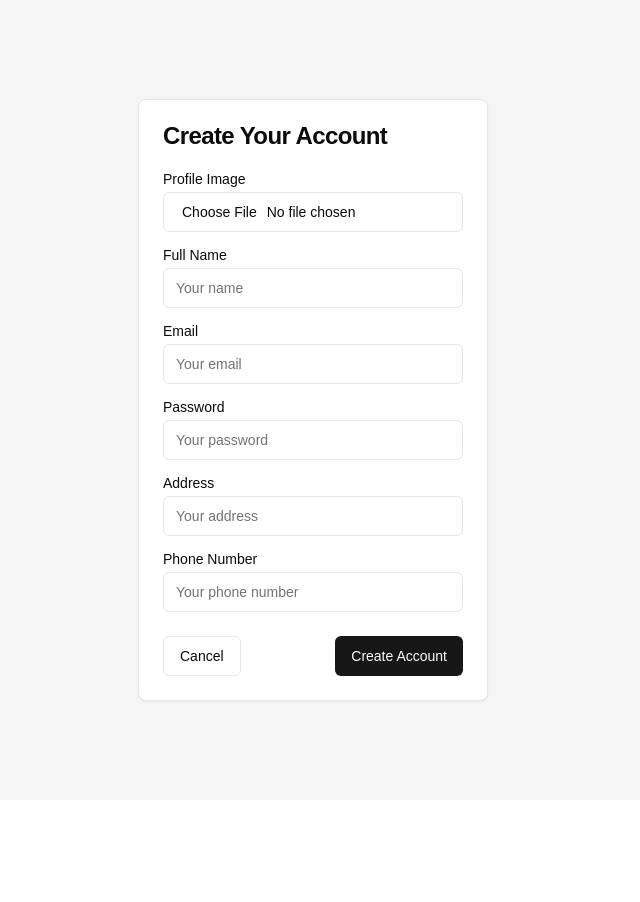
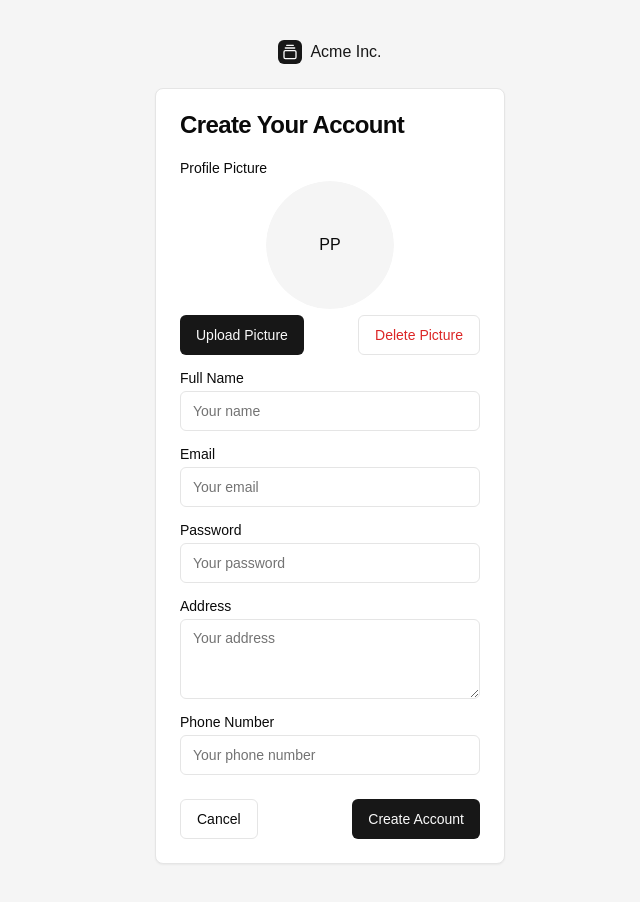
Before and after one commit to muftira/fi-commerce-next, a Next.js app: page /signup in a window 1280 px wide. Shown: the whole page, without its empty margins (310-950 px from the left). Before the commit the page ends 800 px from the top, so only its background shows below. Built offline with nearby package versions, Linux system fonts and the light colour scheme.

Commit message:
updated slicing page login and signup

```diff
--- a/package.json
+++ b/package.json
@@ -10,6 +10,7 @@
     "prettier": "prettier --write ."
   },
   "dependencies": {
+    "@radix-ui/react-avatar": "^1.1.3",
     "@radix-ui/react-label": "^2.1.2",
     "@radix-ui/react-slot": "^1.1.2",
     "class-variance-authority": "^0.7.1",
--- a/src/components/login-form.tsx
+++ b/src/components/login-form.tsx
@@ -1,4 +1,7 @@
 import { cn } from "@/lib/utils"
+import { useRouter } from "next/router"
+
+// Components
 import { Button } from "@/components/ui/button"
 import {
   Card,
@@ -14,6 +17,7 @@ export function LoginForm({
   className,
   ...props
 }: React.ComponentPropsWithoutRef<"div">) {
+  const router = useRouter()
   return (
     <div className={cn("flex flex-col gap-6", className)} {...props}>
       <Card>
@@ -80,7 +84,7 @@ export function LoginForm({
               </div>
               <div className="text-center text-sm">
                 Don&apos;t have an account?{" "}
-                <a href="#" className="underline underline-offset-4">
+                <a onClick={() => router.push('/signup')} className="underline underline-offset-4 cursor-pointer">
                   Sign up
                 </a>
               </div>
--- a/src/components/signup-form.tsx
+++ b/src/components/signup-form.tsx
@@ -1,37 +1,78 @@
-import * as React from 'react';
+import { useRef, useState, useEffect } from 'react';
+import { useRouter } from 'next/router';
 
+// components
 import { Button } from '@/components/ui/button';
-import {
-  Card,
-  CardContent,
-  CardDescription,
-  CardFooter,
-  CardHeader,
-  CardTitle,
-} from '@/components/ui/card';
+import { Card, CardContent, CardFooter, CardHeader, CardTitle } from '@/components/ui/card';
 import { Input } from '@/components/ui/input';
 import { Label } from '@/components/ui/label';
-// import {
-//   Select,
-//   SelectContent,
-//   SelectItem,
-//   SelectTrigger,
-//   SelectValue,
-// } from "@/components/ui/select"
+import { Textarea } from '@/components/ui/textarea';
+import { Avatar, AvatarFallback, AvatarImage } from '@/components/ui/avatar';
 
 export function SignUpForm() {
+  const fileInputRef = useRef<HTMLInputElement>(null);
+  const [data, setData] = useState({
+    profilePicture:'',
+    fullName: '',
+    email: '',
+    password: '',
+    address: '',
+    phoneNumber: '',
+  });
+  const [imageProfile, setImageProfile] = useState<string>('');
+  const router = useRouter();
+
+  const handleClick = () => {
+    if (fileInputRef.current) {
+      fileInputRef.current.value = '';
+      fileInputRef.current.click();
+    }
+  };
+  const handleRemove = () => {
+    setImageProfile('');
+  };
+
+  const handleFileChange = (event: React.ChangeEvent<HTMLInputElement>) => {
+    console.log(event.target.files?.[0]);
+
+    const file = event.target.files?.[0]
+    if (file) {
+      const imageUrl = URL.createObjectURL(file);
+      setImageProfile(imageUrl);
+    }
+  };
+
   return (
     <Card className="w-[350px]">
       <CardHeader>
         <CardTitle>Create Your Account</CardTitle>
-        {/* <CardDescription>Deploy your new project in one-click.</CardDescription> */}
       </CardHeader>
       <CardContent>
         <form>
           <div className="grid w-full items-center gap-4">
-          <div className="flex flex-col space-y-1.5">
-              <Label htmlFor="fullName">Profile Image</Label>
-              <Input id="name" placeholder="Your Avatar" type='file' />
+            <div className="flex flex-col space-y-1.5">
+              <Label htmlFor="fullName">Profile Picture</Label>
+              <div className="flex justify-center items-center">
+                <Avatar className="w-32 h-32">
+                  <AvatarImage src={imageProfile} alt="ImageProfile" />
+                  <AvatarFallback>PP</AvatarFallback>
+                </Avatar>
+              </div>
+              <div className='relative'>
+              <Input
+                  className="flex justify-center cursor-pointer absolute z-10 opacity-0 w-[120px]"
+                  id="name"
+                  placeholder="Your Avatar"
+                  type="file"
+                  ref={fileInputRef}
+                  onChange={handleFileChange}
+                />
+                <div className='flex justify-between gap-2'>
+                <Button  onClick={handleClick}>{imageProfile ? 'Change Picture' : 'Upload Picture'}</Button>
+                <Button variant="outline" className='text-red-600 hover:text-red-300' onClick={handleRemove}>Delete Picture</Button>
+                </div>
+
+              </div>
             </div>
             <div className="flex flex-col space-y-1.5">
               <Label htmlFor="fullName">Full Name</Label>
@@ -39,25 +80,27 @@ export function SignUpForm() {
             </div>
             <div className="flex flex-col space-y-1.5">
               <Label htmlFor="email">Email</Label>
-              <Input id="email" placeholder="Your email" type='email' />
+              <Input id="email" placeholder="Your email" type="email" />
             </div>
             <div className="flex flex-col space-y-1.5">
               <Label htmlFor="password">Password</Label>
-              <Input id="password" placeholder="Your password" type='password' />
+              <Input id="password" placeholder="Your password" type="password" />
             </div>
             <div className="flex flex-col space-y-1.5">
               <Label htmlFor="address">Address</Label>
-              <Input id="address" placeholder="Your address" />
+              <Textarea id="address" placeholder="Your address" />
             </div>
             <div className="flex flex-col space-y-1.5">
               <Label htmlFor="phone">Phone Number</Label>
-              <Input id="phone" placeholder="Your phone number" type='number' />
+              <Input id="phone" placeholder="Your phone number" type="number" />
             </div>
           </div>
         </form>
       </CardContent>
       <CardFooter className="flex justify-between">
-        <Button variant="outline">Cancel</Button>
+        <Button variant="outline" onClick={() => router.back()}>
+          Cancel
+        </Button>
         <Button>Create Account</Button>
       </CardFooter>
     </Card>
--- /dev/null
+++ b/src/components/ui/avatar.tsx
@@ -0,0 +1,48 @@
+import * as React from "react"
+import * as AvatarPrimitive from "@radix-ui/react-avatar"
+
+import { cn } from "@/lib/utils"
+
+const Avatar = React.forwardRef<
+  React.ElementRef<typeof AvatarPrimitive.Root>,
+  React.ComponentPropsWithoutRef<typeof AvatarPrimitive.Root>
+>(({ className, ...props }, ref) => (
+  <AvatarPrimitive.Root
+    ref={ref}
+    className={cn(
+      "relative flex h-10 w-10 shrink-0 overflow-hidden rounded-full",
+      className
+    )}
+    {...props}
+  />
+))
+Avatar.displayName = AvatarPrimitive.Root.displayName
+
+const AvatarImage = React.forwardRef<
+  React.ElementRef<typeof AvatarPrimitive.Image>,
+  React.ComponentPropsWithoutRef<typeof AvatarPrimitive.Image>
+>(({ className, ...props }, ref) => (
+  <AvatarPrimitive.Image
+    ref={ref}
+    className={cn("aspect-square h-full w-full", className)}
+    {...props}
+  />
+))
+AvatarImage.displayName = AvatarPrimitive.Image.displayName
+
+const AvatarFallback = React.forwardRef<
+  React.ElementRef<typeof AvatarPrimitive.Fallback>,
+  React.ComponentPropsWithoutRef<typeof AvatarPrimitive.Fallback>
+>(({ className, ...props }, ref) => (
+  <AvatarPrimitive.Fallback
+    ref={ref}
+    className={cn(
+      "flex h-full w-full items-center justify-center rounded-full bg-muted",
+      className
+    )}
+    {...props}
+  />
+))
+AvatarFallback.displayName = AvatarPrimitive.Fallback.displayName
+
+export { Avatar, AvatarImage, AvatarFallback }
--- /dev/null
+++ b/src/components/ui/textarea.tsx
@@ -0,0 +1,22 @@
+import * as React from "react"
+
+import { cn } from "@/lib/utils"
+
+const Textarea = React.forwardRef<
+  HTMLTextAreaElement,
+  React.ComponentProps<"textarea">
+>(({ className, ...props }, ref) => {
+  return (
+    <textarea
+      className={cn(
+        "flex min-h-[80px] w-full rounded-md border border-input bg-background px-3 py-2 text-base ring-offset-background placeholder:text-muted-foreground focus-visible:outline-none focus-visible:ring-2 focus-visible:ring-ring focus-visible:ring-offset-2 disabled:cursor-not-allowed disabled:opacity-50 md:text-sm",
+        className
+      )}
+      ref={ref}
+      {...props}
+    />
+  )
+})
+Textarea.displayName = "Textarea"
+
+export { Textarea }
--- a/src/pages/signup/index.tsx
+++ b/src/pages/signup/index.tsx
@@ -1,12 +1,21 @@
+import { GalleryVerticalEnd } from 'lucide-react';
 
-import { SignUpForm } from "@/components/signup-form"
+import { SignUpForm } from '@/components/signup-form';
 
 export default function SignUpPage() {
   return (
     <div className="flex min-h-svh flex-col items-center justify-center gap-6 bg-muted p-6 md:p-10">
-      <div className="flex w-full max-w-sm flex-col gap-6">
-        <SignUpForm />
+      <div className="flex flex-col items-center justify-center gap-6">
+        <a href="#" className="flex items-center gap-2 self-center font-medium">
+          <div className="flex h-6 w-6 items-center justify-center rounded-md bg-primary text-primary-foreground">
+            <GalleryVerticalEnd className="size-4" />
+          </div>
+          Acme Inc.
+        </a>
+        <div className="flex w-full max-w-sm flex-col gap-6">
+          <SignUpForm />
+        </div>
       </div>
     </div>
-  )
+  );
 }
--- a/src/styles/globals.css
+++ b/src/styles/globals.css
@@ -7,12 +7,12 @@
   --foreground: #171717;
 }
 
-@media (prefers-color-scheme: dark) {
+/* @media (prefers-color-scheme: dark) {
   :root {
     --background: #0a0a0a;
     --foreground: #ededed;
   }
-}
+} */
 
 body {
   color: var(--foreground);
@@ -84,3 +84,14 @@ body {
     @apply bg-background text-foreground;
   }
 }
+
+
+
+@layer base {
+  * {
+    @apply border-border outline-ring/50;
+  }
+  body {
+    @apply bg-background text-foreground;
+  }
+}
```
Also changed, not shown: 1 other file (tests, documents, lock files or other folders).
